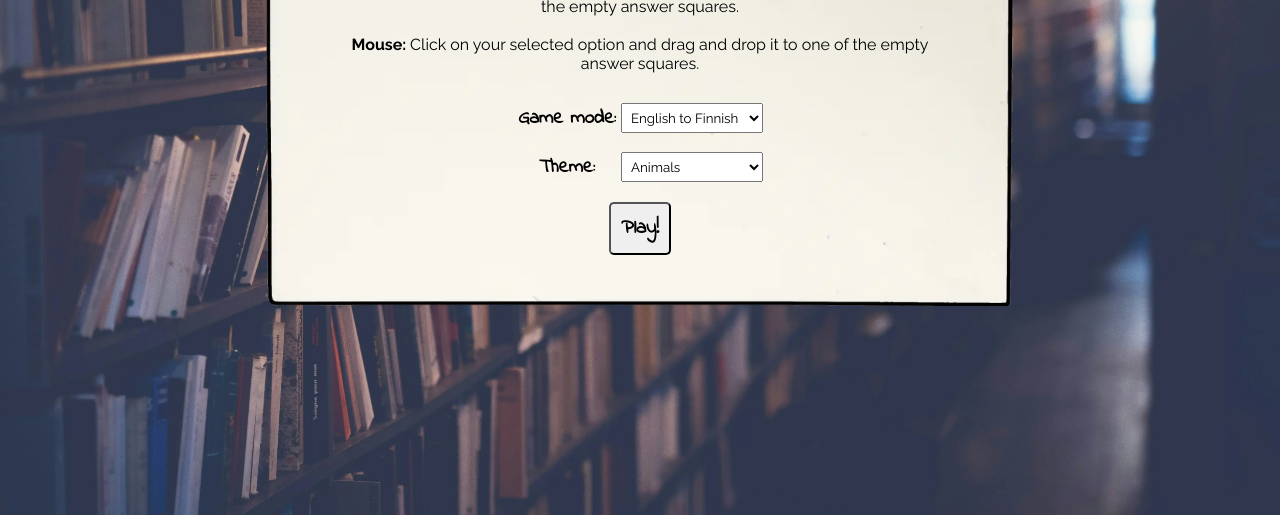
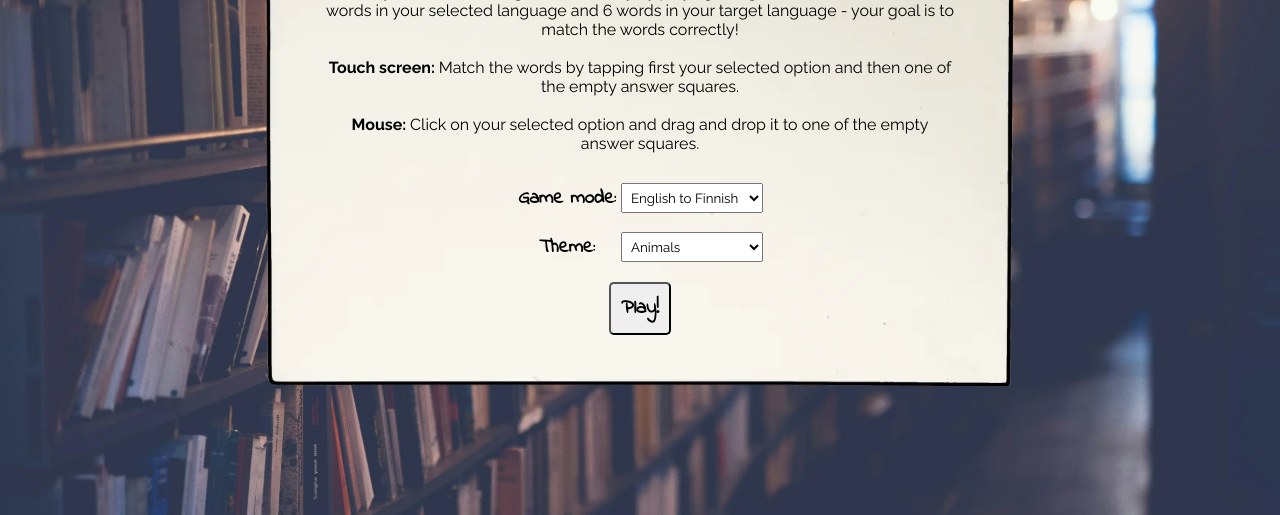
Before and after one commit to jonnlai/language-game, a plain HTML site: page index.html in a window 1280 px wide. Shown: the part 285-800 px from the top of the page. Drawn offline with Linux system fonts and the light colour scheme.

Commit message:
feat: center game area for different screens > 750px

```diff
--- a/assets/css/style.css
+++ b/assets/css/style.css
@@ -9,7 +9,7 @@
 }
 
 /* The main game area */
-main {
+#game-container {
   text-align: center;
   font-family: "Raleway", sans-serif;
   /* Back-up background colour in case of issues loading the background image */
@@ -17,7 +17,7 @@ main {
   /*Photo by <a href="/photographer/fresh-m-44134">fresh-m</a> on <a href="/">Freeimages.com</a>*/
   background: url("../images/notepad-long-optimized.webp") no-repeat;
   background-size: cover;
-  height: 100dvh;
+  height: 100vh;
   padding: 30px 10px;
 }
 
@@ -140,7 +140,7 @@ button:hover {
 
 /* Make the responsive when using a screen wider than 450px */
 @media screen and (min-width: 450px) {
-  main {
+  #game-container {
     padding-top: 70px;
   }
 }
@@ -153,12 +153,19 @@ button:hover {
       center/cover;
   }
 
+  main {
+    display: flex;
+    align-items: center;
+    justify-content: center;
+    height: 100vh;
+    width: 100vw;
+  }
+
   /* Main game area */
-  main {
+  #game-container {
     /* Replace the main bg image with a wider image */
     background: url("../images/notepad-optimized.webp") no-repeat;
     background-size: contain;
-    margin: 20px auto;
     width: 750px;
     height: 600px;
   }
@@ -191,10 +198,3 @@ button:hover {
     margin: 0;
   }
 }
-
-/* Make the page responsive when using a device wider than 1400px*/
-@media screen and (min-width: 1400px) {
-  main {
-    margin: 5vw auto;
-  }
-}
--- a/index.html
+++ b/index.html
@@ -40,11 +40,12 @@
   <body>
     <!-- Main game area -->
     <main>
+      <div id="game-container">
         <h1>Vocabulary Booster</h1>
         <div id="info-area">
-        Boost your Finnish or English vocabulary by playing this game! You will
-        be shown 8 words in your selected language and 6 words in your target
-        language - your goal is to match the words correctly!
+          Boost your Finnish or English vocabulary by playing this game! You
+          will be shown 8 words in your selected language and 6 words in your
+          target language - your goal is to match the words correctly!
           <br />
           <br />
           <strong>Touch screen: </strong>Match the words by tapping first your
@@ -85,6 +86,7 @@
           <div id="answer-count"></div>
           <div id="buttons"></div>
         </div>
+      </div>
     </main>
     <!-- Font Awesome kit -->
     <script
```
Also changed, not shown: 1 other file. Lines whose indentation alone changed are shown as unchanged.
